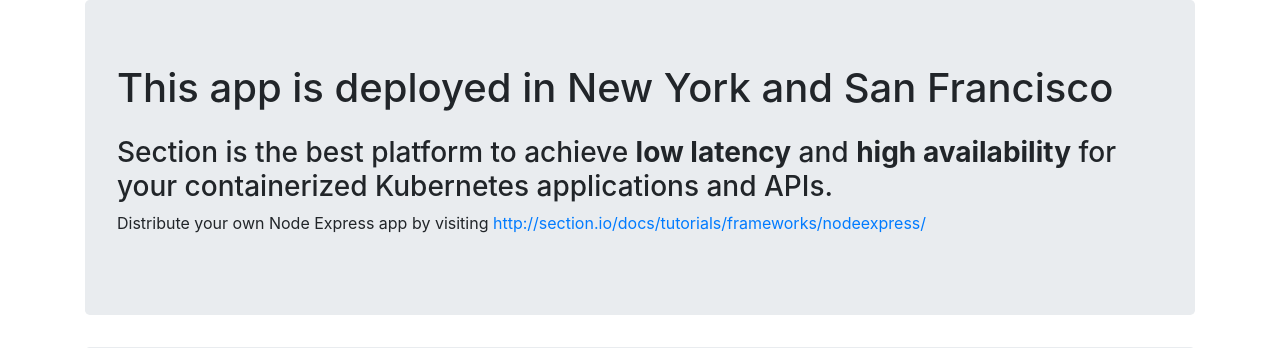
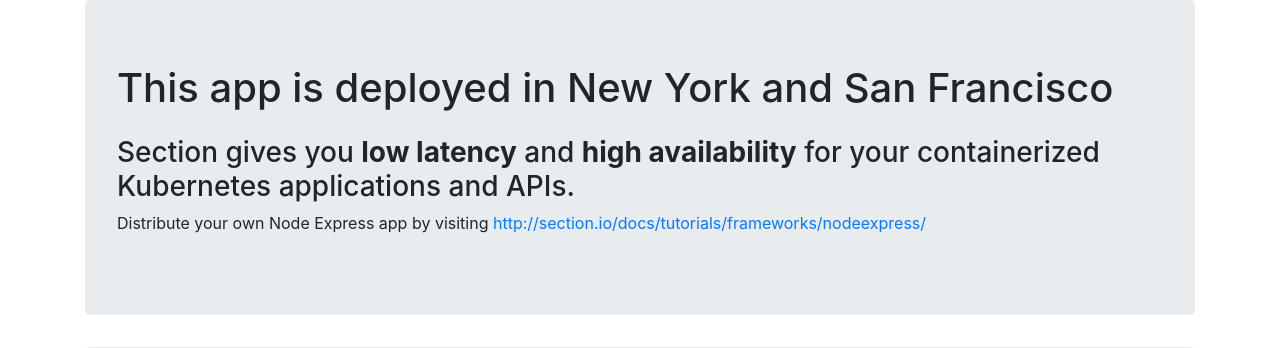
Before and after one commit to section/express-template, a Node server app: template views/pages/index.ejs in a window 1280 px wide. Shown: the part 106-454 px from the top of the page. Run offline with Node 20, Linux system fonts and the light colour scheme; the template is opened without the code that fills it, so the values that code supplies are empty.

Commit message:
txt updates

```diff
--- a/views/pages/index.ejs
+++ b/views/pages/index.ejs
@@ -10,7 +10,7 @@
     <main>
       <div class="jumbotron">
         <h1>This app is deployed in New York and San Francisco</h1>
-        <h3 style="margin-top: 24px;">Section is the best platform to achieve <b>low latency</b> and <b>high availability</b> for your containerized Kubernetes applications and APIs.</h3>
+        <h3 style="margin-top: 24px;">Section gives you <b>low latency</b> and <b>high availability</b> for your containerized Kubernetes applications and APIs.</h3>
         <p>Distribute your own Node Express app by visiting <a href="http://section.io/docs/tutorials/frameworks/nodeexpress/">http://section.io/docs/tutorials/frameworks/nodeexpress/</a></p>
       </div>
       <div class="jumbotron">
```
